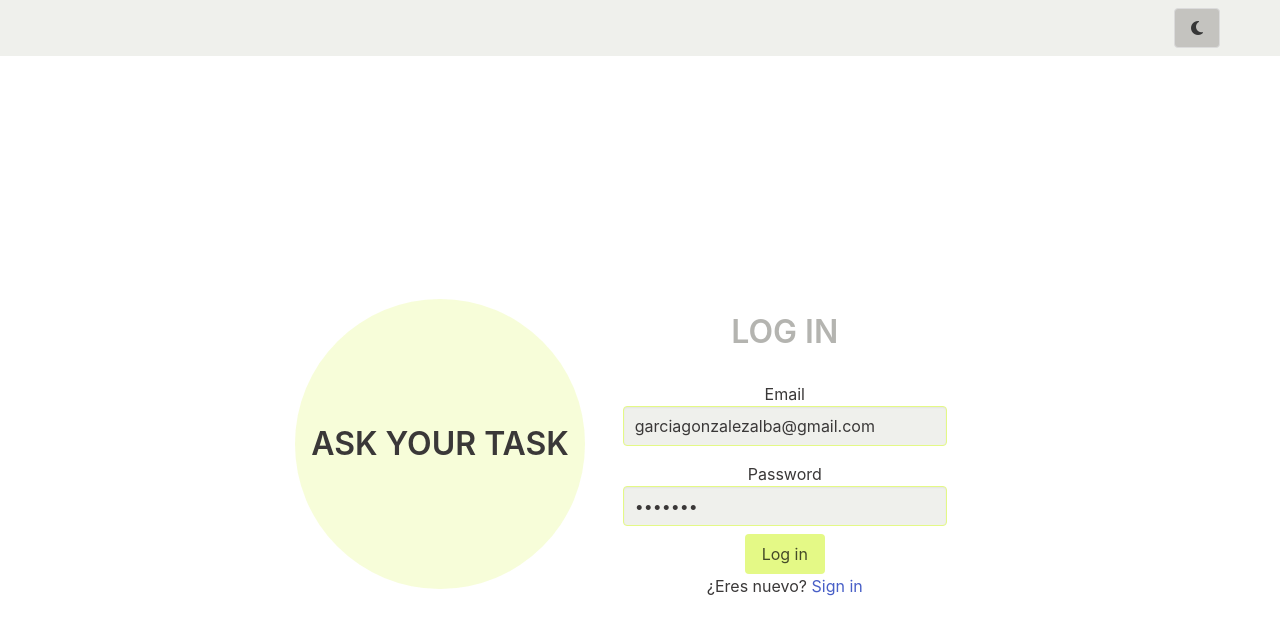
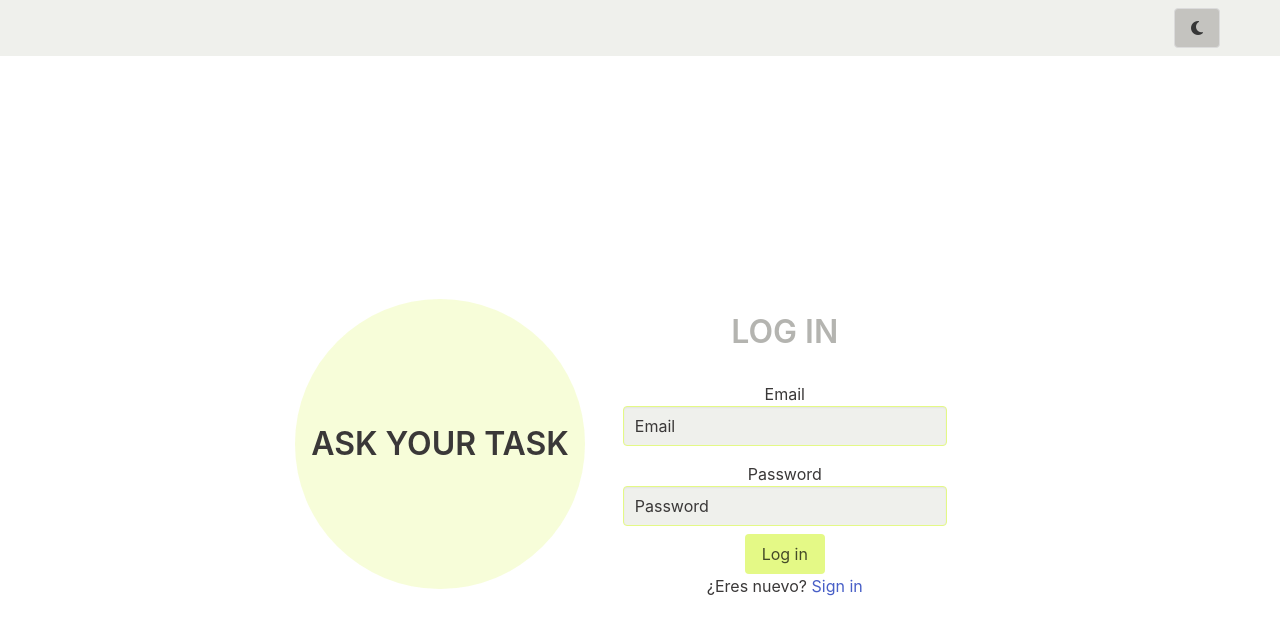
Before and after one commit to albagg3/IH-Final_Project_Task_App, a Vue app: page /#/login in a window 1280 px wide. Shown: the top 634 px of the page. Built offline with nearby package versions, Linux system fonts and the light colour scheme; no server answers.

Commit message:
para comprobar github pages

```diff
--- a/src/views/Login.vue
+++ b/src/views/Login.vue
@@ -28,8 +28,8 @@ import { login } from '../api/index'
 
 const router = useRouter();
 const authStore = useAuthStore();
-const email = ref('garciagonzalezalba@gmail.com');
-const password = ref('1234567');
+const email = ref('');
+const password = ref('');
 const hasMessage = ref({
     message: '',
     type: '',
```
Also changed, not shown: 14 other files (tests, documents, lock files or other folders).
